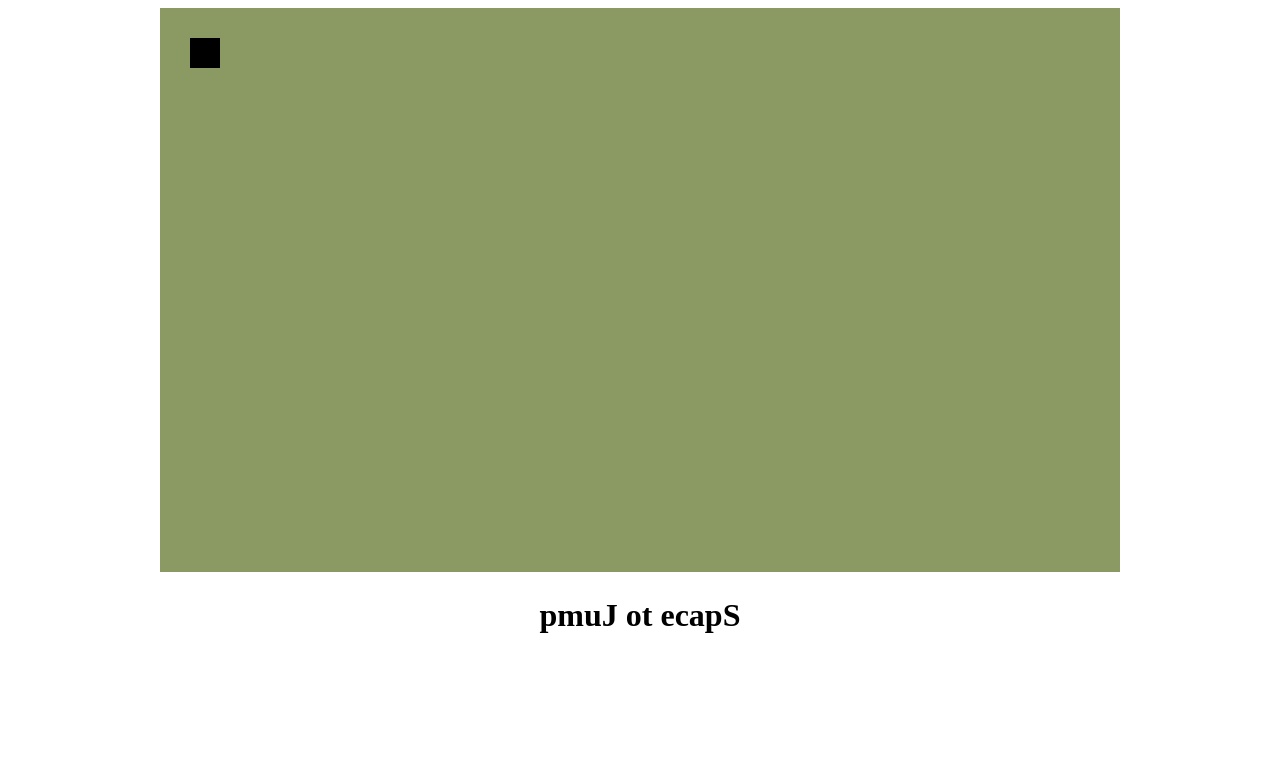
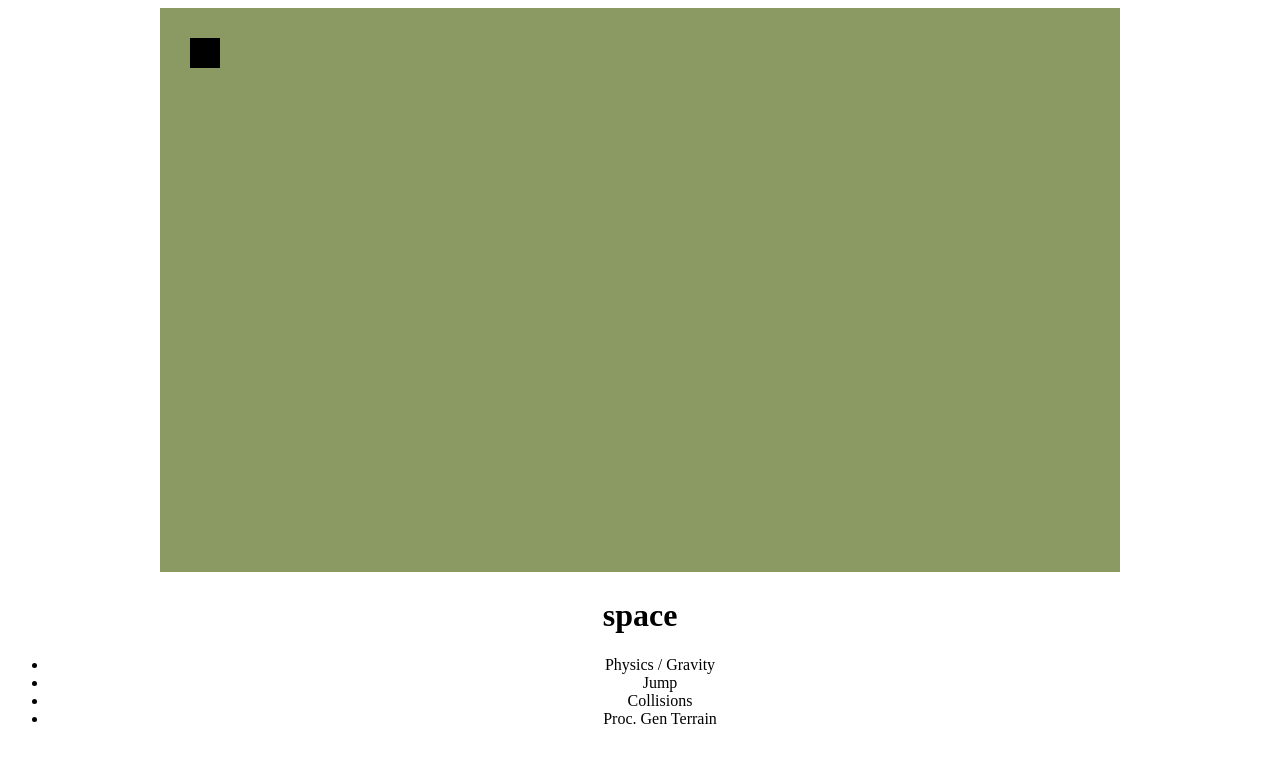
Before and after one commit to josephjaniga/js13k, a website: page index.html in a window 1280 px wide. Drawn offline with Linux system fonts and the light colour scheme.

Commit message:
updated the index with a todo list

```diff
--- a/index.html
+++ b/index.html
@@ -6,7 +6,13 @@
 </head>
 <body style="text-align:center;">
     <canvas id="view" style="background:#8B9963;"></canvas>
-    <h1>pmuJ ot ecapS</h1>
+    <h1>space</h1>
+    <ul>
+        <li>Physics / Gravity</li>
+        <li>Jump</li>
+        <li>Collisions</li>
+        <li>Proc. Gen Terrain</li>
+    </ul>
     <script src="core/core.es5.min.js"></script>
 </body>
 </html>
```
